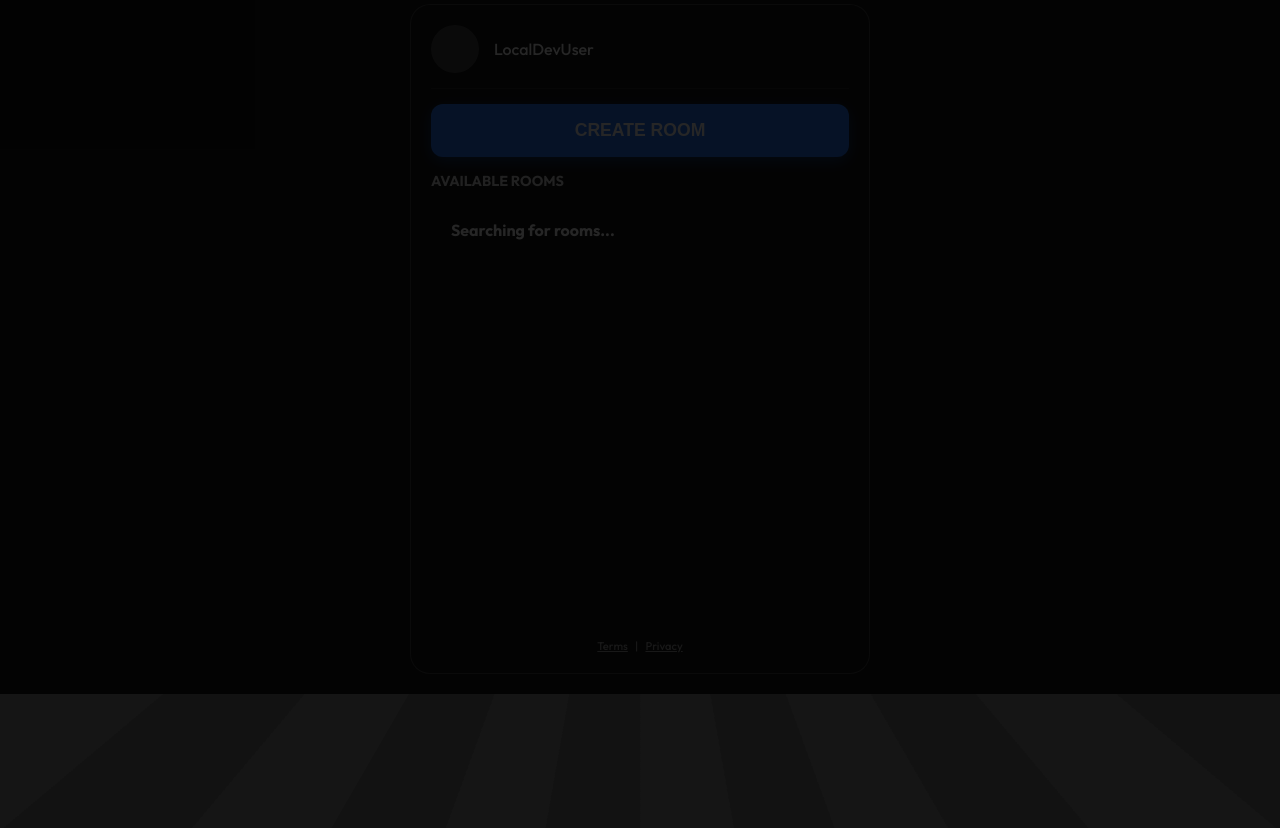
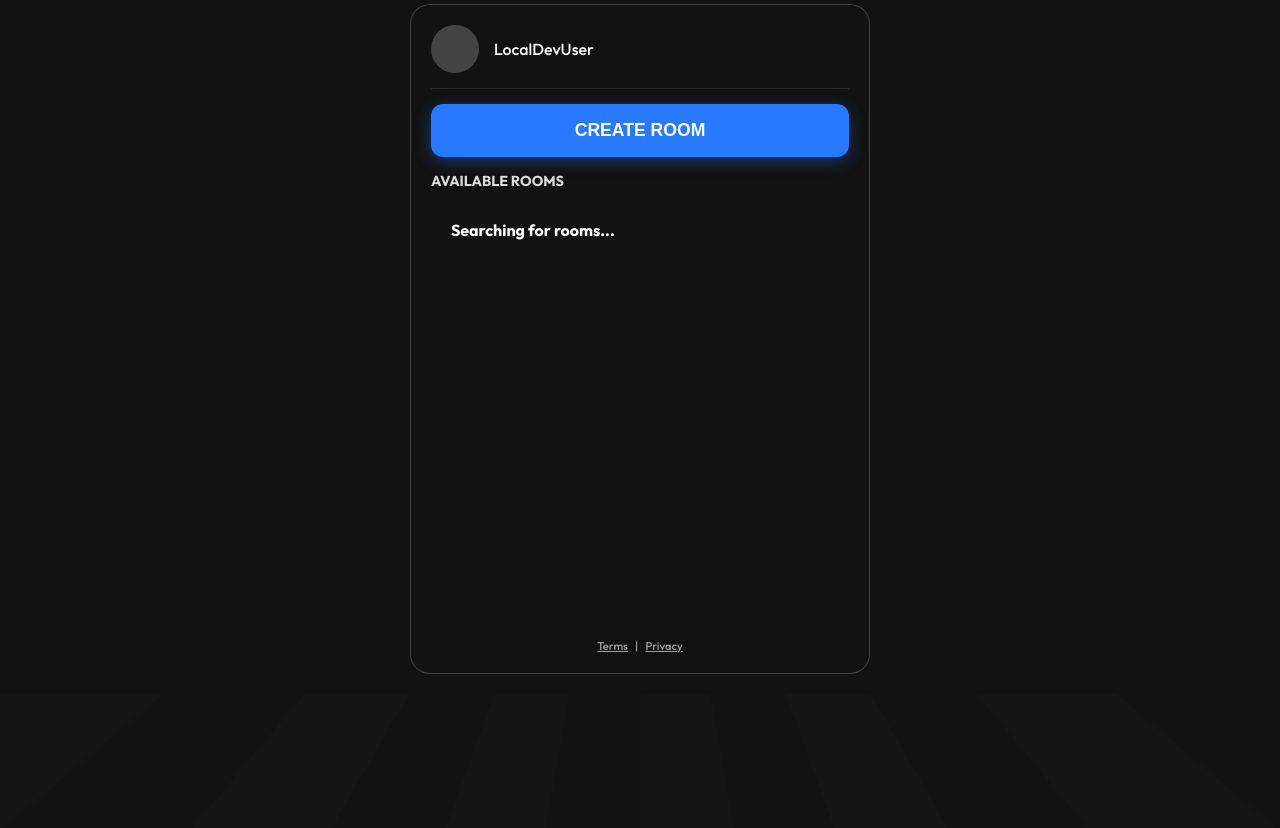
Before and after one commit to EscoLessgo/fillfast, a website built with Vite: page index.html in a window 1280 px wide. Shown: the part 106-934 px from the top of the page. Built offline with nearby package versions, Linux system fonts and the light colour scheme; no server answers; files whose address does not match are found by name.

Commit message:
Fix: Remove debug overlay causing screen dimming

```diff
--- a/index.html
+++ b/index.html
@@ -17,10 +17,6 @@
       padding: 0;
       height: 100%;
       overflow: hidden;
-    }
-
-    #debug-log {
-      display: block !important;
     }
   </style>
   <link href="https://fonts.googleapis.com/css2?family=Outfit:wght@300;500;700&display=swap" rel="stylesheet">
```
